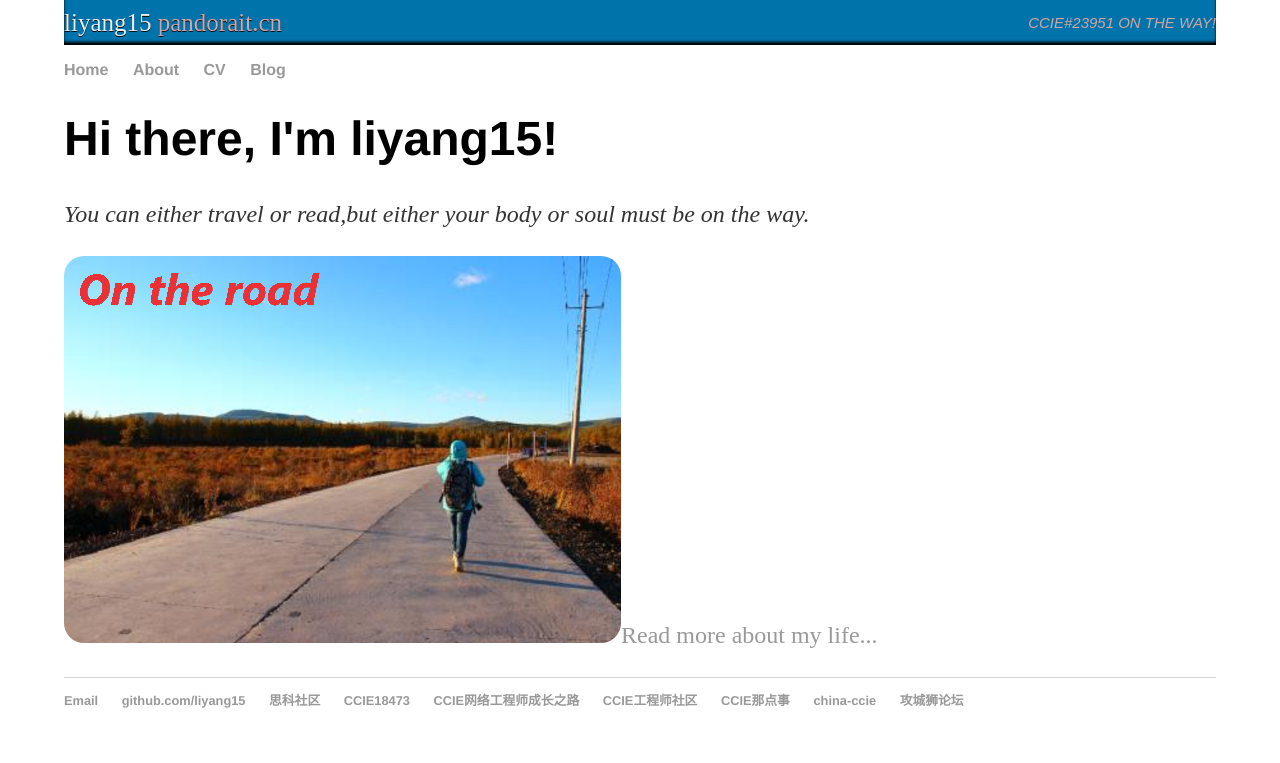
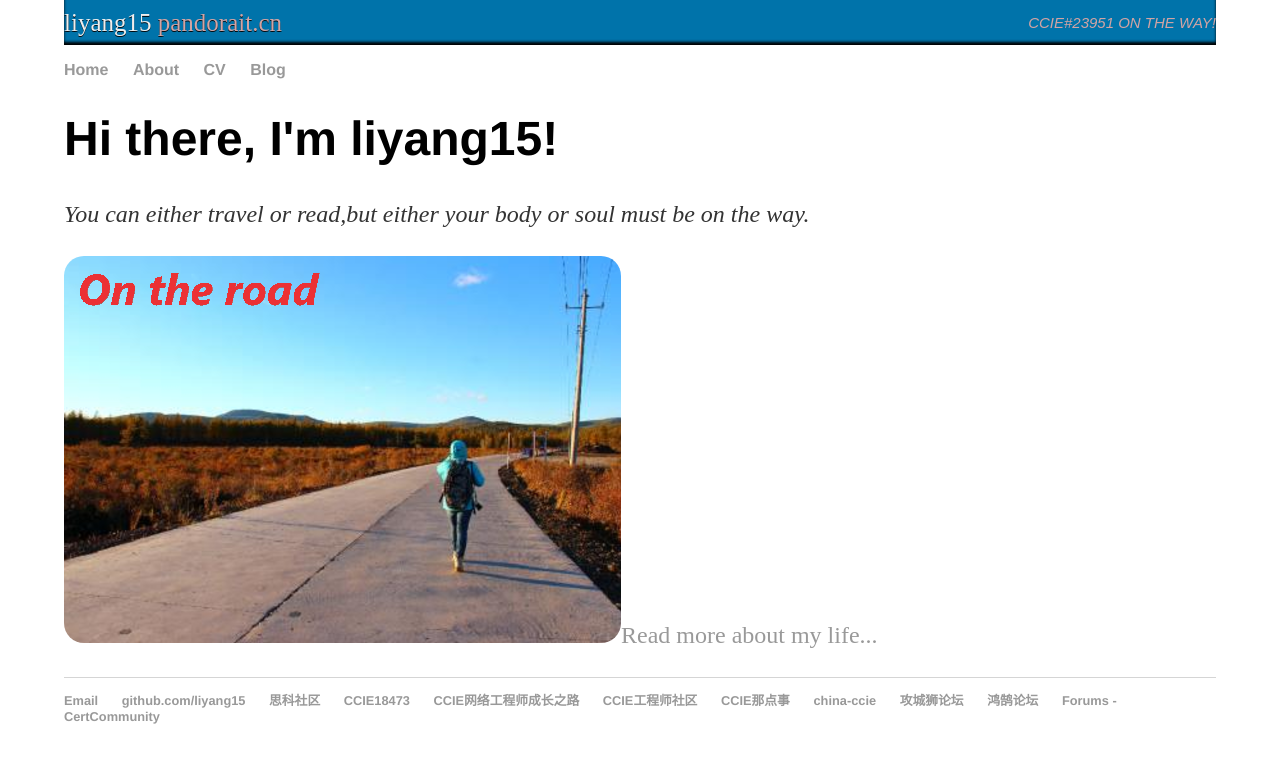
Before and after one commit to liyang15/liyang15.github.io, a Jekyll site: the page built from index.html, in a window 1280 px wide. Shown: the top 763 px of the page. Built offline with Jekyll 4.4.1, drawn with Linux system fonts in a browser that asks for light colours.

Commit message:
Update default.html

```diff
--- a/_layouts/default.html
+++ b/_layouts/default.html
@@ -38,6 +38,8 @@
 					<li><a href="http://www.jdccie.com/" target="_blank">CCIE那点事</a></li>
 					<li><a href="http://www.china-ccie.com/" target="_blank">china-ccie</a></li>
 					<li><a href="http://www.vlan5.com/" target="_blank">攻城狮论坛</a></li>
+					<li><a href="https://bbs.hh010.com/" target="_blank">鸿鹄论坛</a></li>
+					<li><a href="https://www.certcommunity.org/forum/" target="_blank">Forums - CertCommunity</a></li>
 				</ul>
 			</footer>
 		</body>
```
